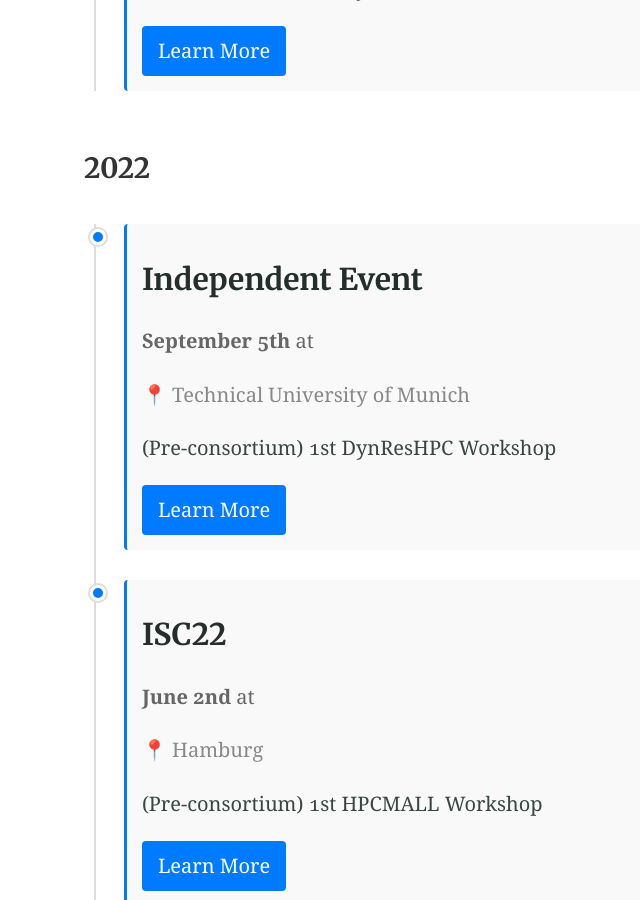
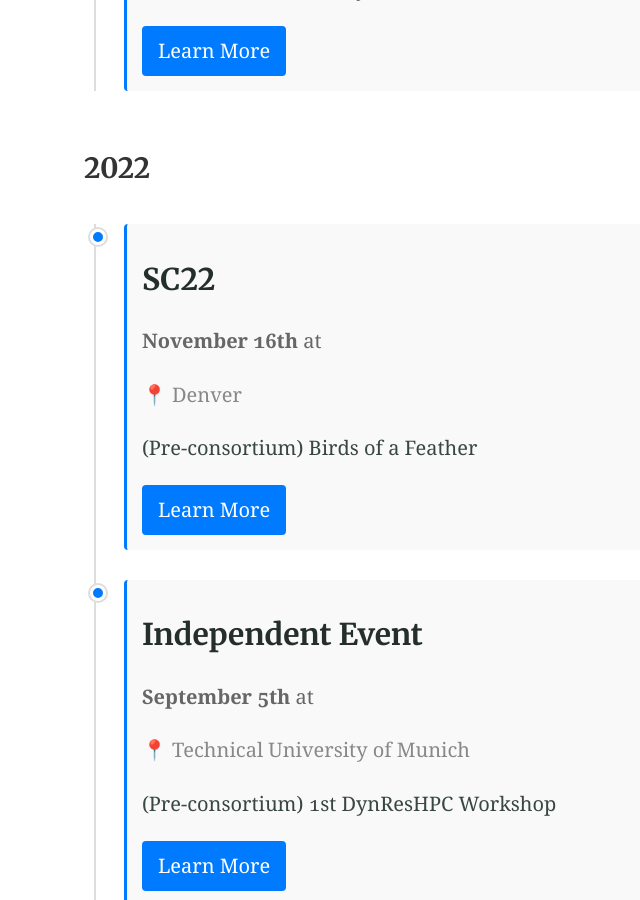
Before and after one commit to dynreshpc/dynreshpc.github.io, a Jekyll site: the page built from events.md, in a window 1280 px wide and 900 px high, scrolled down 4266 px. Shown: the whole window, without its empty margins (199-839 px from the left). Built offline with Jekyll 4.4.1, drawn with Linux system fonts in a browser that asks for light colours.

Commit message:
Added picture and event from Supercomputing 22

```diff
--- a/_data/events.yml
+++ b/_data/events.yml
@@ -62,6 +62,11 @@
 
 - year: 2022
   events:
+    - title: "SC22"
+      date: "November 16th"
+      location: "Denver"
+      description: "(Pre-consortium) Birds of a Feather"
+      link: "https://admire-eurohpc.eu/events/sc22-bof-enabling-i-o-and-computation-malleability-in-high-performance-computing/"
     - title: "Independent Event"
       date: "September 5th"
       location: "Technical University of Munich"
```
Also changed, not shown: resources.md (+3 -1 lines), 1 other file.
